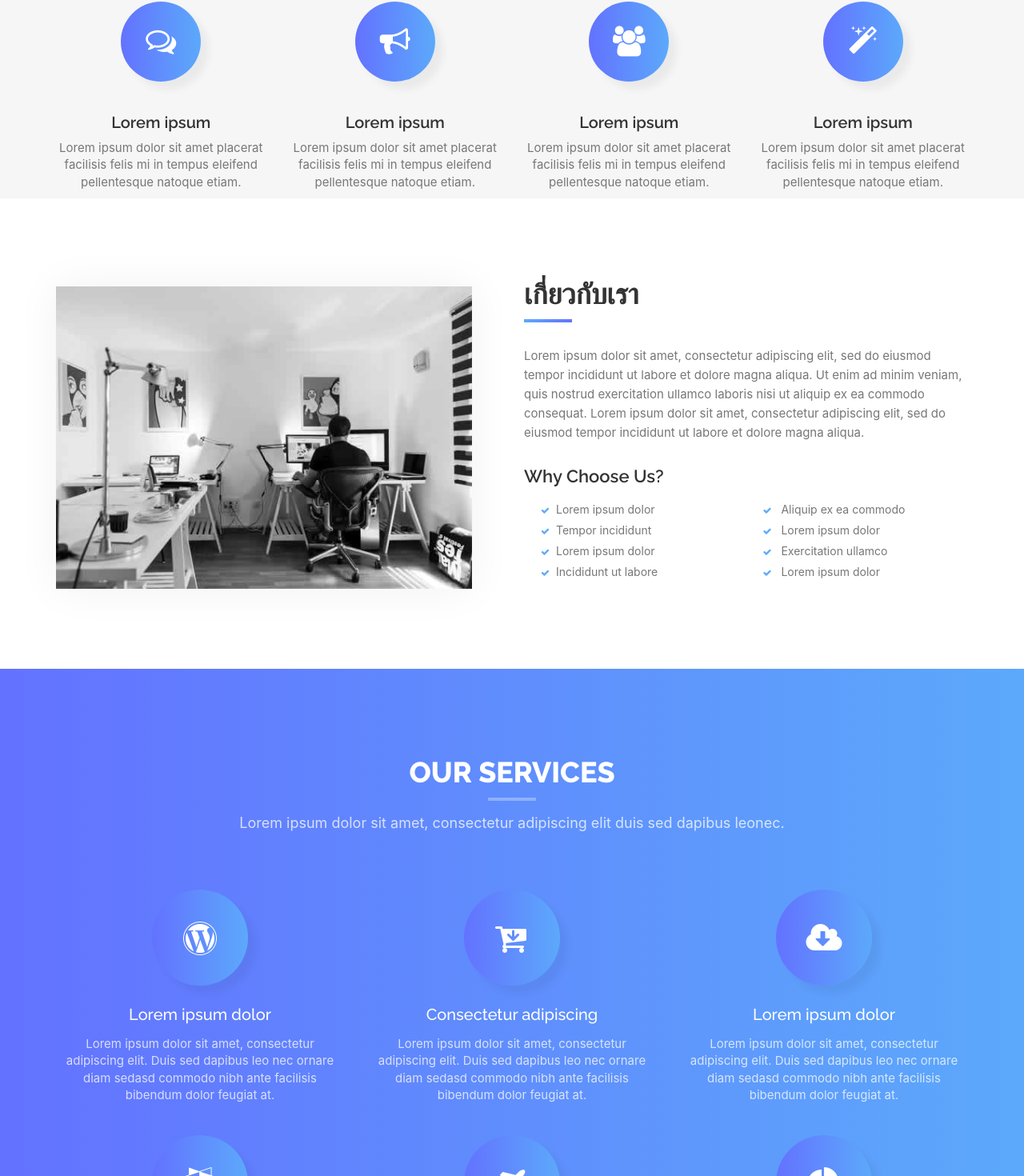
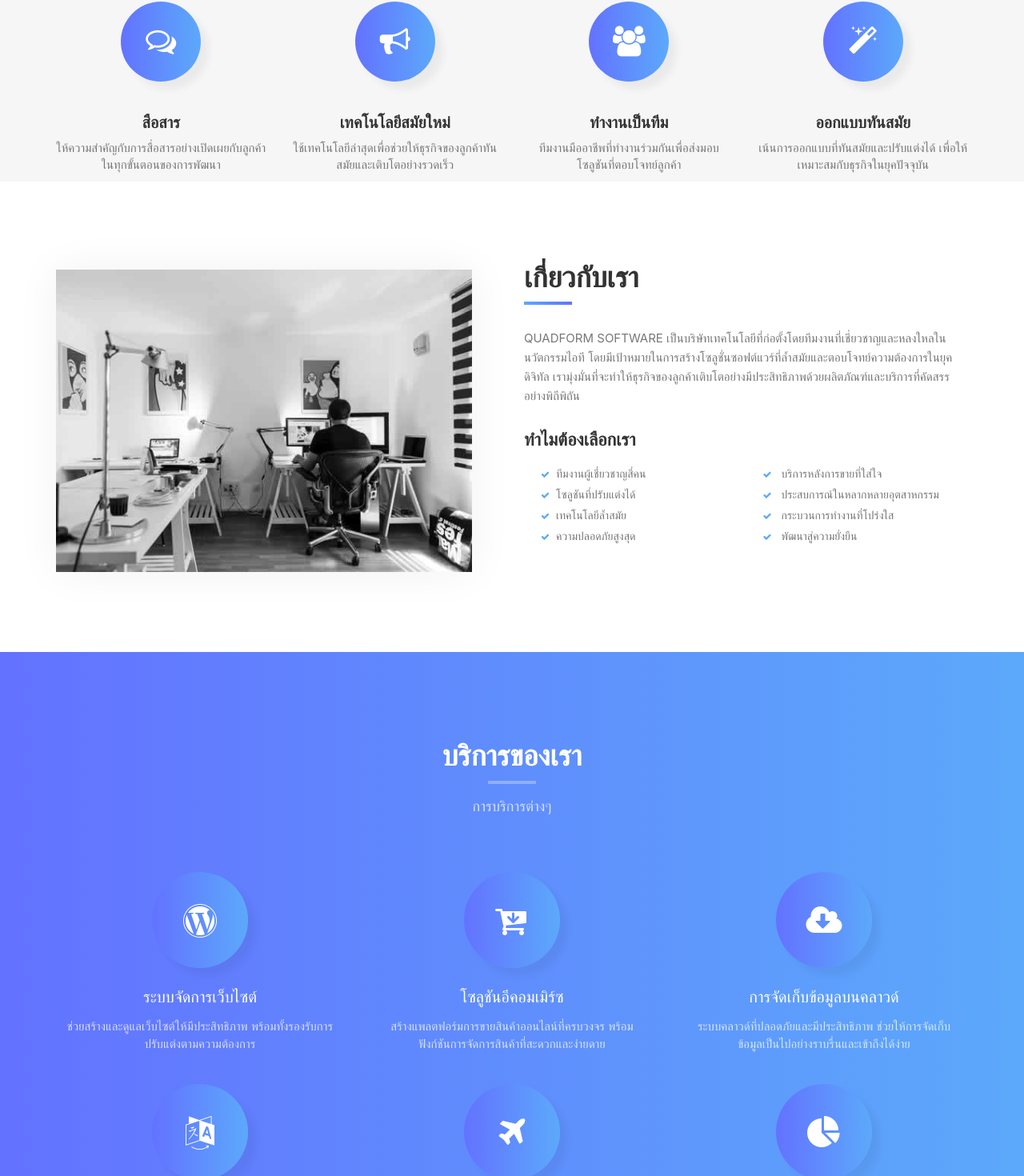
Before and after one commit to SitthaKlaphanich/TESTWEB, a React (Create React App) app: page / in a window 1280 px wide. Shown: the part 1026-2496 px from the top of the page at 80% size. Built offline with nearby package versions, Linux system fonts and the light colour scheme; no server answers; what smooth-scroll would draw is missing.

Commit message:
update data.json

```diff
--- a/src/components/Team.jsx
+++ b/src/components/Team.jsx
@@ -28,10 +28,9 @@ export const Team = () => {
     <div id="team" className="text-center">
       <div className="container">
         <div className="col-md-8 col-md-offset-2 section-title">
-          <h2>Meet the Team</h2>
+          <h2>ทีมพวกเรา</h2>
           <p>
-            Lorem ipsum dolor sit amet, consectetur adipiscing elit duis sed
-            dapibus leonec.
+            สมาชิกในทีมและตำแหน่ง
           </p>
         </div>
         <div id="row">
--- a/src/components/about.jsx
+++ b/src/components/about.jsx
@@ -13,7 +13,7 @@ export const About = (props) => {
             <div className="about-text">
               <h2>เกี่ยวกับเรา</h2>
               <p>{props.data ? props.data.paragraph : "loading..."}</p>
-              <h3>Why Choose Us?</h3>
+              <h3>ทำไมต้องเลือกเรา</h3>
               <div className="list-style">
                 <div className="col-lg-6 col-sm-6 col-xs-12">
                   <ul>
--- a/src/components/services.jsx
+++ b/src/components/services.jsx
@@ -5,10 +5,9 @@ export const Services = (props) => {
     <div id="services" className="text-center">
       <div className="container">
         <div className="section-title">
-          <h2>Our Services</h2>
+          <h2>บริการของเรา</h2>
           <p>
-            Lorem ipsum dolor sit amet, consectetur adipiscing elit duis sed
-            dapibus leonec.
+            การบริการต่างๆ
           </p>
         </div>
         <div className="row">
--- a/src/data/data.json
+++ b/src/data/data.json
@@ -4,18 +4,18 @@
     "paragraph": "การเริ่มต้นมาจาก ไอเดีย จะไม่มีค่า ถ้าคุณไม่เริ่มต้นทำ "
   },
   "About": {
-    "paragraph": "Lorem ipsum dolor sit amet, consectetur adipiscing elit, sed do eiusmod tempor incididunt ut labore et dolore magna aliqua. Ut enim ad minim veniam, quis nostrud exercitation ullamco laboris nisi ut aliquip ex ea commodo consequat. Lorem ipsum dolor sit amet, consectetur adipiscing elit, sed do eiusmod tempor incididunt ut labore et dolore magna aliqua.",
+    "paragraph": "QUADFORM SOFTWARE เป็นบริษัทเทคโนโลยีที่ก่อตั้งโดยทีมงานที่เชี่ยวชาญและหลงใหลในนวัตกรรมไอที โดยมีเป้าหมายในการสร้างโซลูชั่นซอฟต์แวร์ที่ล้ำสมัยและตอบโจทย์ความต้องการในยุคดิจิทัล เรามุ่งมั่นที่จะทำให้ธุรกิจของลูกค้าเติบโตอย่างมีประสิทธิภาพด้วยผลิตภัณฑ์และบริการที่คัดสรรอย่างพิถีพิถัน",
     "Why": [
-      "Lorem ipsum dolor",
-      "Tempor incididunt",
-      "Lorem ipsum dolor",
-      "Incididunt ut labore"
+      "ทีมงานผู้เชี่ยวชาญสี่คน",
+      "โซลูชันที่ปรับแต่งได้",
+      "เทคโนโลยีล้ำสมัย",
+      "ความปลอดภัยสูงสุด"
     ],
     "Why2": [
-      "Aliquip ex ea commodo",
-      "Lorem ipsum dolor",
-      "Exercitation ullamco",
-      "Lorem ipsum dolor"
+      "บริการหลังการขายที่ใส่ใจ",
+      "ประสบการณ์ในหลากหลายอุตสาหกรรม",
+      "กระบวนการทำงานที่โปร่งใส",
+      "พัฒนาสู่ความยั่งยืน"
     ]
   },
   "Gallery": [
@@ -68,32 +68,32 @@
   "Services": [
     {
       "icon": "fa fa-wordpress",
-      "name": "Lorem ipsum dolor",
-      "text": "Lorem ipsum dolor sit amet, consectetur adipiscing elit. Duis sed dapibus leo nec ornare diam sedasd commodo nibh ante facilisis bibendum dolor feugiat at."
+      "name": "ระบบจัดการเว็บไซต์",
+      "text": "ช่วยสร้างและดูแลเว็บไซต์ให้มีประสิทธิภาพ พร้อมทั้งรองรับการปรับแต่งตามความต้องการ"
     },
     {
       "icon": "fa fa-cart-arrow-down",
-      "name": "Consectetur adipiscing",
-      "text": "Lorem ipsum dolor sit amet, consectetur adipiscing elit. Duis sed dapibus leo nec ornare diam sedasd commodo nibh ante facilisis bibendum dolor feugiat at."
+      "name": "โซลูชันอีคอมเมิร์ซ",
+      "text": "สร้างแพลตฟอร์มการขายสินค้าออนไลน์ที่ครบวงจร พร้อมฟังก์ชันการจัดการสินค้าที่สะดวกและง่ายดาย"
     },
     {
       "icon": "fa fa-cloud-download",
-      "name": "Lorem ipsum dolor",
-      "text": "Lorem ipsum dolor sit amet, consectetur adipiscing elit. Duis sed dapibus leo nec ornare diam sedasd commodo nibh ante facilisis bibendum dolor feugiat at."
+      "name": "การจัดเก็บข้อมูลบนคลาวด์",
+      "text": "ระบบคลาวด์ที่ปลอดภัยและมีประสิทธิภาพ ช่วยให้การจัดเก็บข้อมูลเป็นไปอย่างราบรื่นและเข้าถึงได้ง่าย"
     },
     {
       "icon": "fa fa-language",
-      "name": "Consectetur adipiscing",
-      "text": "Lorem ipsum dolor sit amet, consectetur adipiscing elit. Duis sed dapibus leo nec ornare diam sedasd commodo nibh ante facilisis bibendum dolor feugiat at."
+      "name": "ระบบการแปลภาษา",
+      "text": "รองรับการแปลเนื้อหาในระบบต่าง ๆ เพื่อให้การสื่อสารกับผู้ใช้จากหลากหลายประเทศเป็นไปอย่างราบรื่น"
     },
     {
       "icon": "fa fa-plane",
-      "name": "Lorem ipsum dolor",
+      "name": "การเดินทางและการท่องเที่ยว",
       "text": "Lorem ipsum dolor sit amet, consectetur adipiscing elit. Duis sed dapibus leo nec ornare diam sedasd commodo nibh ante facilisis bibendum dolor feugiat at."
     },
     {
       "icon": "fa fa-pie-chart",
-      "name": "Consectetur adipiscing",
+      "name": "การวิเคราะห์ข้อมูลธุรกิจ",
       "text": "Lorem ipsum dolor sit amet, consectetur adipiscing elit. Duis sed dapibus leo nec ornare diam sedasd commodo nibh ante facilisis bibendum dolor feugiat at."
     }
   ],
@@ -162,23 +162,23 @@
   "Features": [
     {
       "icon": "fa fa-comments-o",
-      "title": "Lorem ipsum",
-      "text": "Lorem ipsum dolor sit amet placerat facilisis felis mi in tempus eleifend pellentesque natoque etiam."
+      "title": "สือสาร",
+      "text": "ให้ความสำคัญกับการสื่อสารอย่างเปิดเผยกับลูกค้าในทุกขั้นตอนของการพัฒนา"
     },
     {
       "icon": "fa fa-bullhorn",
-      "title": "Lorem ipsum",
-      "text": "Lorem ipsum dolor sit amet placerat facilisis felis mi in tempus eleifend pellentesque natoque etiam."
+      "title": "เทคโนโลยีสมัยใหม่",
+      "text": "ใช้เทคโนโลยีล่าสุดเพื่อช่วยให้ธุรกิจของลูกค้าทันสมัยและเติบโตอย่างรวดเร็ว"
     },
     {
       "icon": "fa fa-group",
-      "title": "Lorem ipsum",
-      "text": "Lorem ipsum dolor sit amet placerat facilisis felis mi in tempus eleifend pellentesque natoque etiam."
+      "title": "ทำงานเป็นทีม",
+      "text": "ทีมงานมืออาชีพที่ทำงานร่วมกันเพื่อส่งมอบโซลูชันที่ตอบโจทย์ลูกค้า"
     },
     {
       "icon": "fa fa-magic",
-      "title": "Lorem ipsum",
-      "text": "Lorem ipsum dolor sit amet placerat facilisis felis mi in tempus eleifend pellentesque natoque etiam."
+      "title": "ออกแบบทันสมัย",
+      "text": "เน้นการออกแบบที่ทันสมัยและปรับแต่งได้ เพื่อให้เหมาะสมกับธุรกิจในยุคปัจจุบัน"
     }
   ]
 }
```
